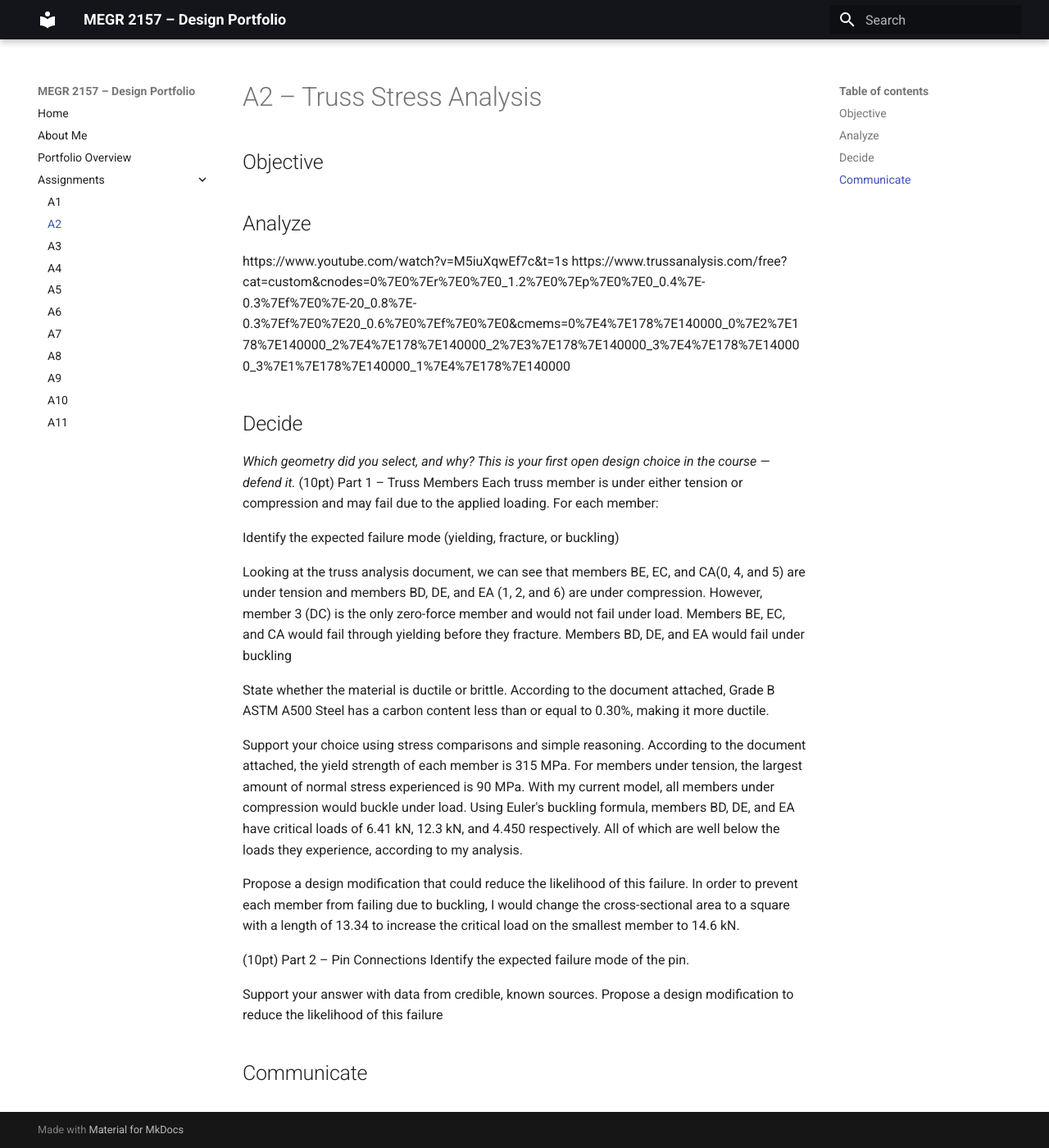
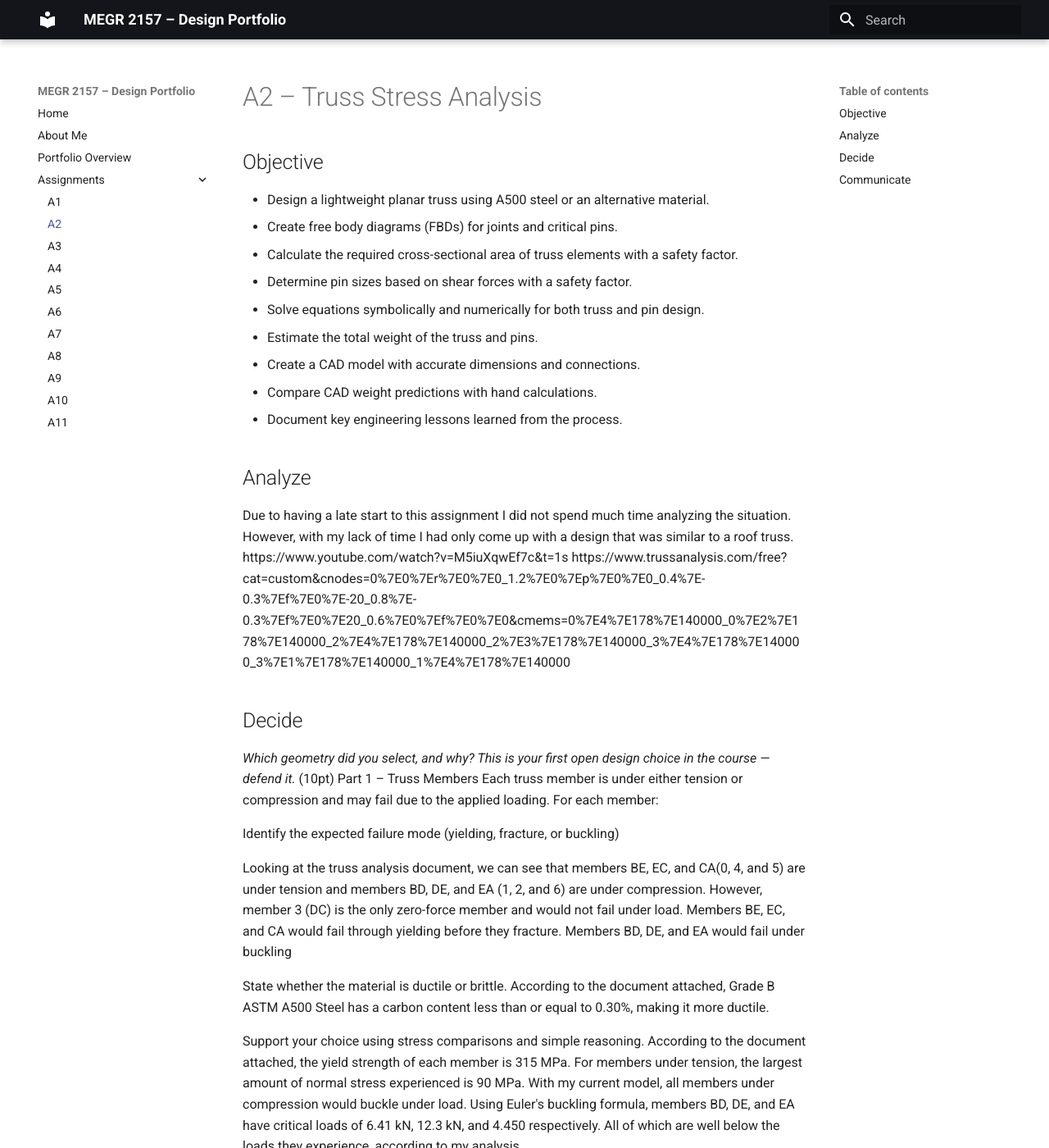
Before and after one commit to mbsibelius/megr2156-portfolio-mbs, an MkDocs documentation site: the page built from docs/assignments/A02/index.md, in a window 1280 px wide and 1400 px high. Shown: the whole window at 82% size. Built offline with MkDocs 1.6.1 and Material for MkDocs 9.7.7, drawn with Linux system fonts in a browser that asks for light colours; some of the changed text lies outside the part shown.

Commit message:
Revise A2 index.md with detailed analysis and modifications
Updated the assignment document for A2 on Truss Stress Analysis, including objectives, analysis, design modifications, and pin connections.

```diff
--- a/docs/assignments/A02/index.md
+++ b/docs/assignments/A02/index.md
@@ -1,9 +1,18 @@
 # A2 – Truss Stress Analysis
 
 ## Objective
-
+- Design a lightweight planar truss using A500 steel or an alternative material.
+- Create free body diagrams (FBDs) for joints and critical pins.
+- Calculate the required cross-sectional area of truss elements with a safety factor.
+- Determine pin sizes based on shear forces with a safety factor.
+- Solve equations symbolically and numerically for both truss and pin design.
+- Estimate the total weight of the truss and pins.
+- Create a CAD model with accurate dimensions and connections.
+- Compare CAD weight predictions with hand calculations.
+- Document key engineering lessons learned from the process.
 
 ## Analyze
+Due to having a late start to this assignment I did not spend much time analyzing the situation. However, with my lack of time I had only come up with a design that was similar to a roof truss.
 https://www.youtube.com/watch?v=M5iuXqwEf7c&t=1s
 https://www.trussanalysis.com/free?cat=custom&cnodes=0%7E0%7Er%7E0%7E0_1.2%7E0%7Ep%7E0%7E0_0.4%7E-0.3%7Ef%7E0%7E-20_0.8%7E-0.3%7Ef%7E0%7E20_0.6%7E0%7Ef%7E0%7E0&cmems=0%7E4%7E178%7E140000_0%7E2%7E178%7E140000_2%7E4%7E178%7E140000_2%7E3%7E178%7E140000_3%7E4%7E178%7E140000_3%7E1%7E178%7E140000_1%7E4%7E178%7E140000
 
@@ -25,10 +34,9 @@ Support your choice using stress comparisons and simple reasoning.
 Propose a design modification that could reduce the likelihood of this failure.
 In order to prevent each member from failing due to buckling, I would change the cross-sectional area to a square with a length of 13.34 to increase the critical load on the smallest member to 14.6 kN.
 
-(10pt) Part 2 – Pin Connections
-Identify the expected failure mode of the pin.
+ Part 2 – Pin Connections
 
-Support your answer with data from credible, known sources.
-Propose a design modification to reduce the likelihood of this failure
+In order to figure this out I compared the shear capacity of the pin to the bearing capacity of the member. Using the equations provided from the video linked here https://youtu.be/VHd_eSXwbIc. From the calculations the pins have a lower capacity of 48 kN compared to the bearing capacity of  59.2 kN. Using the NDS yield modes the pin would fail in mode 1 where the capacity of the bearing is greater than the capacity of the pin. In order to reduce the likelihood of this mode of failure I would increase the diameter of the pins.
+https://www.structuremag.org/article/design-of-bolted-connections-per-the-2015-nds/
 
 ## Communicate
```
